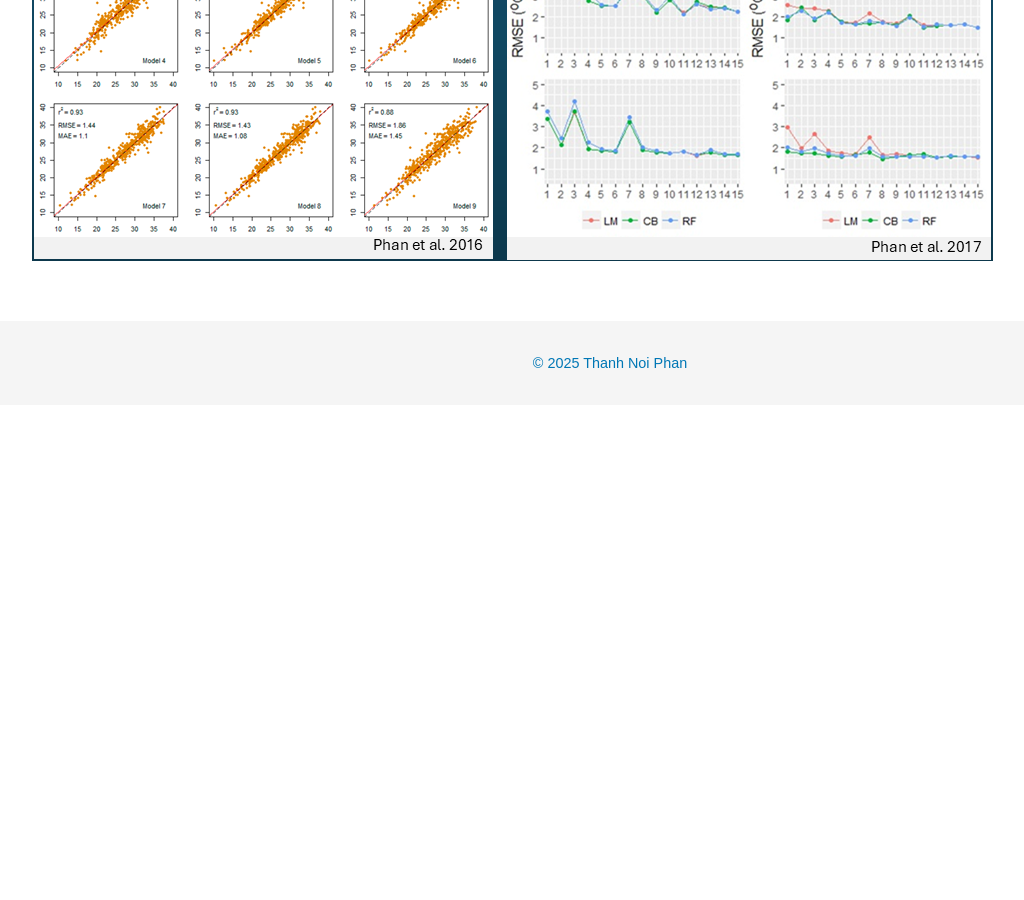
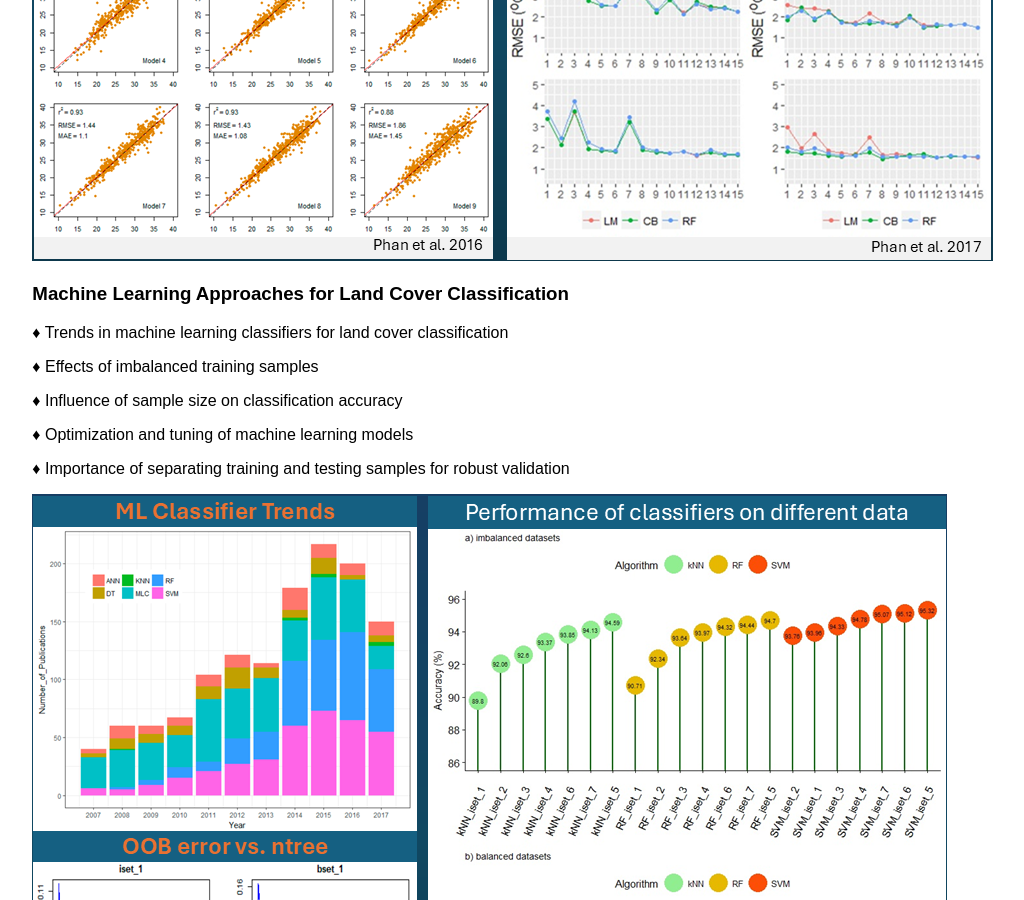
Before and after one commit to thanhnoiphan/thanhnoiphan.github.io, a Jekyll site: the page built from research.md, in a window 1280 px wide and 900 px high, scrolled down 684 px. Shown: the whole window, without its empty margins (30-1054 px from the left). Built offline with Jekyll 4.4.1, drawn with Linux system fonts in a browser that asks for light colours; nearby versions of some CDN libraries; a script that is not in the unit is left out; before the commit the page ends 1089 px from its top, so only the background shows below that.

Commit message:
Update research.md

```diff
--- a/research.md
+++ b/research.md
@@ -24,3 +24,16 @@ This is a collaborative and interdisciplinary research project of Mongolian and
   Investigated LST data quantity & quality for Ta estimation
 
 <img src="https://github.com/thanhnoiphan/thanhnoiphan.github.io/blob/main/assets/images/prj1_Ta_estimation.png?raw=true" style="max-width: 100%; height: auto;" />
+
+### Machine Learning Approaches for Land Cover Classification
+♦ Trends in machine learning classifiers for land cover classification
+
+♦ Effects of imbalanced training samples
+
+♦ Influence of sample size on classification accuracy
+
+♦ Optimization and tuning of machine learning models
+
+♦ Importance of separating training and testing samples for robust validation
+
+<img src="https://github.com/thanhnoiphan/thanhnoiphan.github.io/blob/main/assets/images/prj2_LUC.png?raw=true" style="max-width: 100%; height: auto;" />
```
